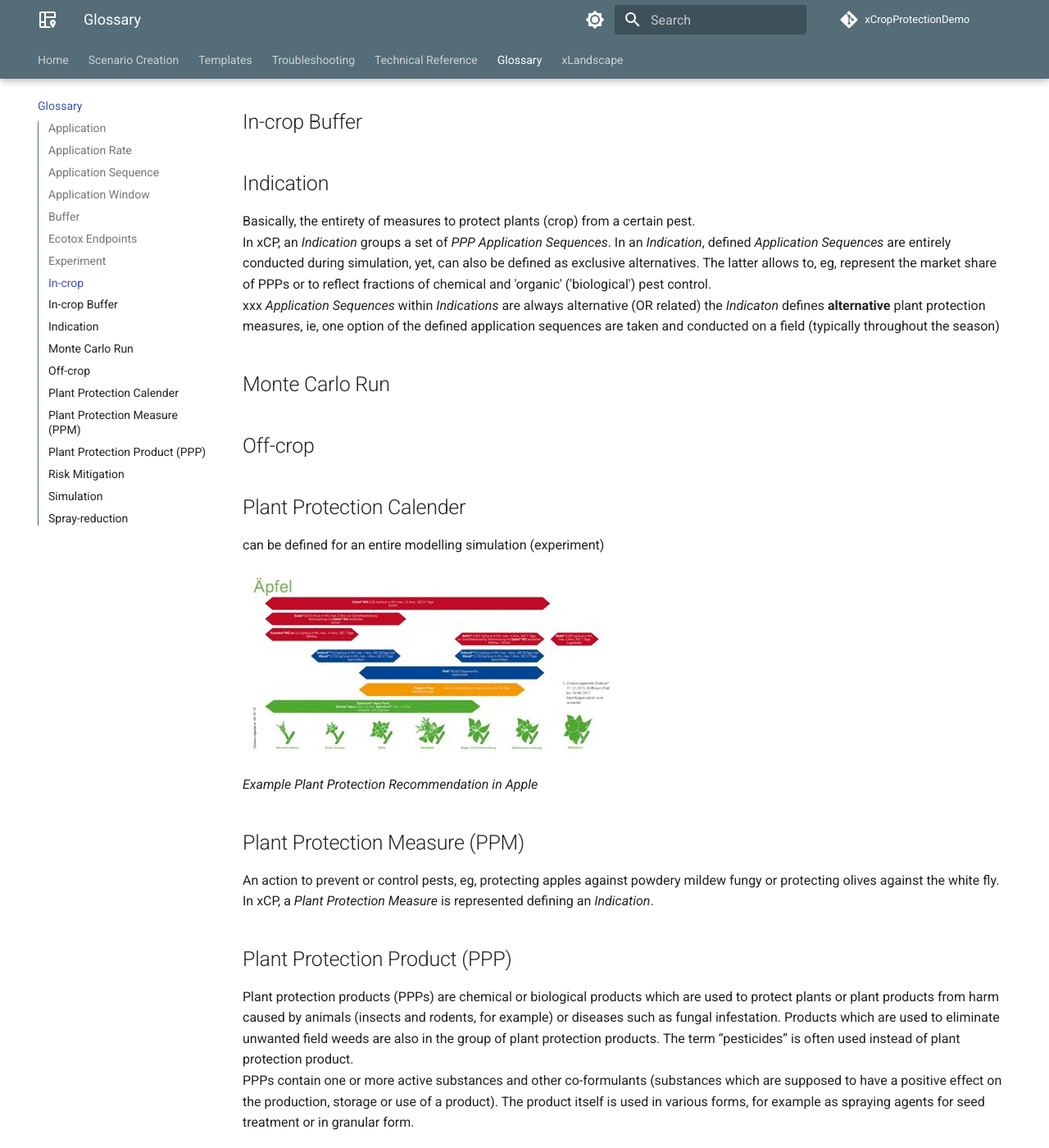
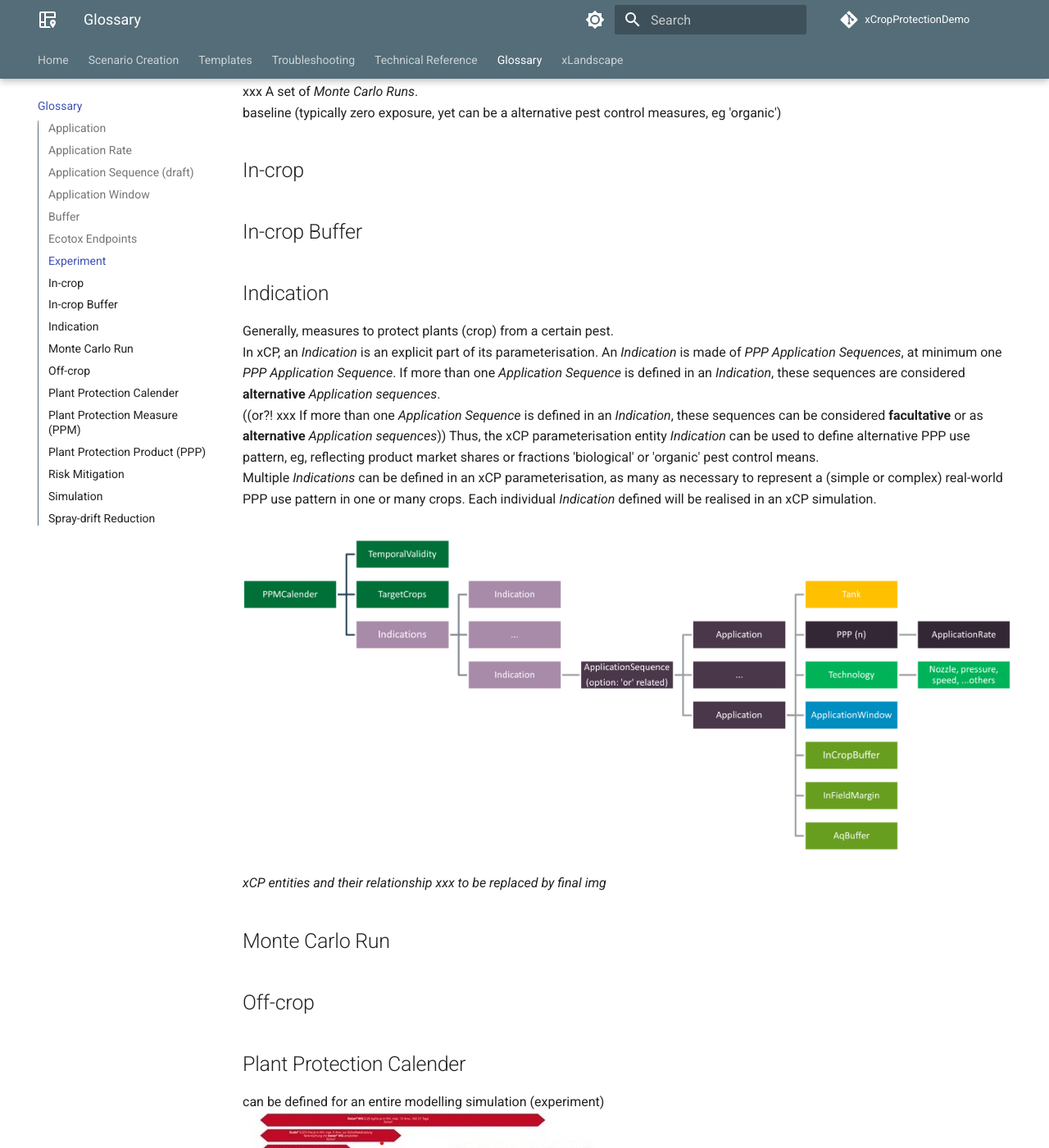
Before and after one commit to xlandscape/xCropProtectionDemoDoc, an MkDocs documentation site: the page built from docs/reference/glossary.md, in a window 1280 px wide and 1400 px high, scrolled down 2084 px. Shown: the whole window at 82% size. Built offline with MkDocs 1.6.1 and Material for MkDocs 9.7.7, drawn with Linux system fonts in a browser that asks for light colours; comment, search, counter and statistics services are not loaded; some of the changed text lies outside the part shown.

Commit message:
extended Glossary

```diff
--- a/docs/reference/glossary.md
+++ b/docs/reference/glossary.md
@@ -1,5 +1,6 @@
 # Glossary
 Basically, all xCP entities are defined close to the real-world objects they represent.
+(September 2024: status=work in progress; 'xxx' mark locations to be done)
 
 
 ## Application
@@ -23,11 +24,12 @@
 The farmer typically determines the volume PPP [mL] by field area [ha] (eg, considering the crop development status in preparation).
 Modelling practice for risk assessment purposes often focuses on active substance (a.s.). Therefore, the *Application Rate* can be defined as [µg a.s./ha] or as product [mL/ha].
 
-## Application Sequence
-A sequence of individual PPP *Applications*, ie, of the same PPP (PPPs) into the same crop. Eg, fungicides are often applied multiple times during season.
+## Application Sequence (draft)
+A sequence of individual PPP *Applications*. Basically, each individual *Application* within an *Application Sequence* can be defined independently. Thus, an *Application Sequence* can represent the multiple use of the same PPP (PPPs), using the same technology and risk mitigation, yet at individual application rates (eg, as often the case for fungicide uses in orchards). However, an *Application Sequence* can also represent uses of different PPPs in a sequence.
 
-xxx an *Application Sequence* can also contain *Applications* using different PPPs
-xxx image of proposed fungicide spray sequence, eg by Bayer web page xxx
+![Illustration of a PPP application sequence using different PPPs](../img/PPP%20application%20sequence%20using%20different%20PPPs.png)
+*Illustration of a PPP application sequence using different PPPs
+(https://rwz.ag/fileadmin2023/Agrarhandel/Weinbau/Mosel/240124_bild_weinbauempfehlung-pflanzenschutz-mosel.png)*
 
 ## Application Window
  The time when an application is intended. In a modelling experiment using xCP an individual *Application Window* can be a deterministic day or a time span (eg, 1.-14. April). A probability distribution function is assigned to an application window from which actual application dates are sampled during model runtime.
@@ -50,12 +52,14 @@
 ## In-crop Buffer
 
 ## Indication
-Basically, the entirety of measures to protect plants (crop) from a certain pest.
-In xCP, an *Indication* groups a set of *PPP Application Sequences*. In an *Indication*, defined *Application Sequences* are entirely conducted during simulation, yet, can also be defined as exclusive alternatives. The latter allows to, eg, represent the market share of PPPs or to reflect fractions of chemical and 'organic' ('biological') pest control.
-xxx *Application Sequences* within *Indications* are always alternative (OR related)
-the *Indicaton* defines **alternative** plant protection measures, ie, one option of the defined application sequences are taken and conducted on a field (typically throughout the season)
+Generally, measures to protect plants (crop) from a certain pest.
+In xCP, an *Indication* is an explicit part of its parameterisation. An *Indication* is made of *PPP Application Sequences*, at minimum one *PPP Application Sequence*. If more than one *Application Sequence* is defined in an *Indication*, these sequences are considered **alternative** *Application sequences*.
+((or?! xxx If more than one *Application Sequence* is defined in an *Indication*, these sequences can be considered **facultative** or as **alternative** *Application sequences*))
+Thus, the xCP parameterisation entity *Indication* can be used to define alternative PPP use pattern, eg, reflecting product market shares or fractions 'biological' or 'organic' pest control means.
+Multiple *Indications* can be defined in an xCP parameterisation, as many as necessary to represent a (simple or complex) real-world PPP use pattern in one or many crops. Each individual *Indication* defined will be realised in an xCP simulation.
 
-
+![xCP Entities and their Relationship](../img/xCP%20entities%20and%20their%20relationship.png "xCP Entities and their Relationship")
+*xCP entities and their relationship xxx to be replaced by final img*
 
 ## Monte Carlo Run
 
@@ -89,4 +93,4 @@
 ## Simulation
 
 
-## Spray-reduction
+## Spray-drift Reduction
```
Also changed, not shown: docs/img/Example plant protection recommendation in apples.jpg, docs/img/PPP application sequence using different PPPs.png (added), docs/img/xCP entities and their relationship.png (added).
